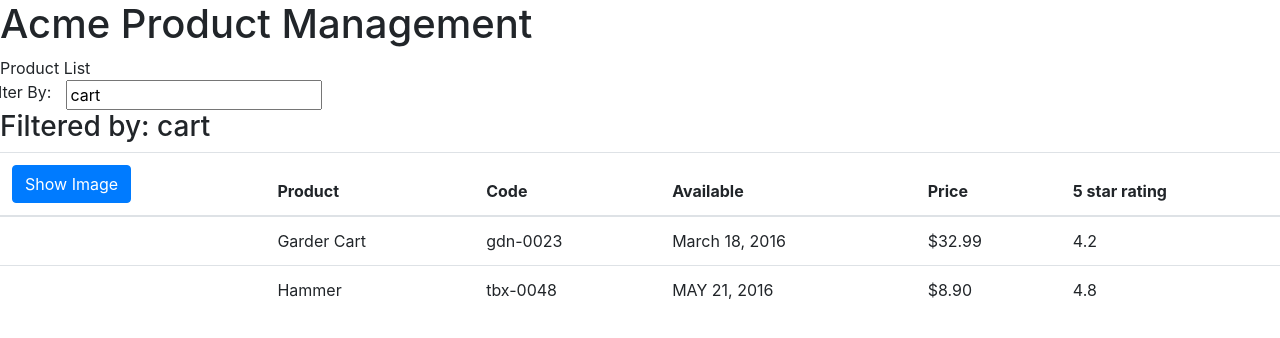
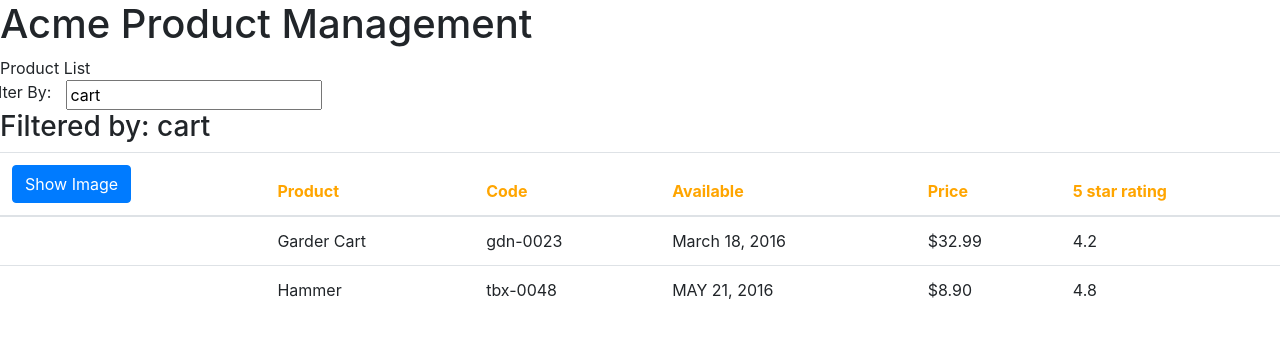
Before and after one commit to chandankpgreen/ng4-playground, an Angular app in the folder ng4-playground/: page / in a window 1280 px wide. Shown: the top 338 px of the page. Built offline with nearby package versions, Linux system fonts and the light colour scheme.

Commit message:
stylling

```diff
--- a/ng4-playground/src/app/product-list/product-list.component.css
+++ b/ng4-playground/src/app/product-list/product-list.component.css
@@ -0,0 +1,3 @@
+thead{
+    color:orange
+}
```
